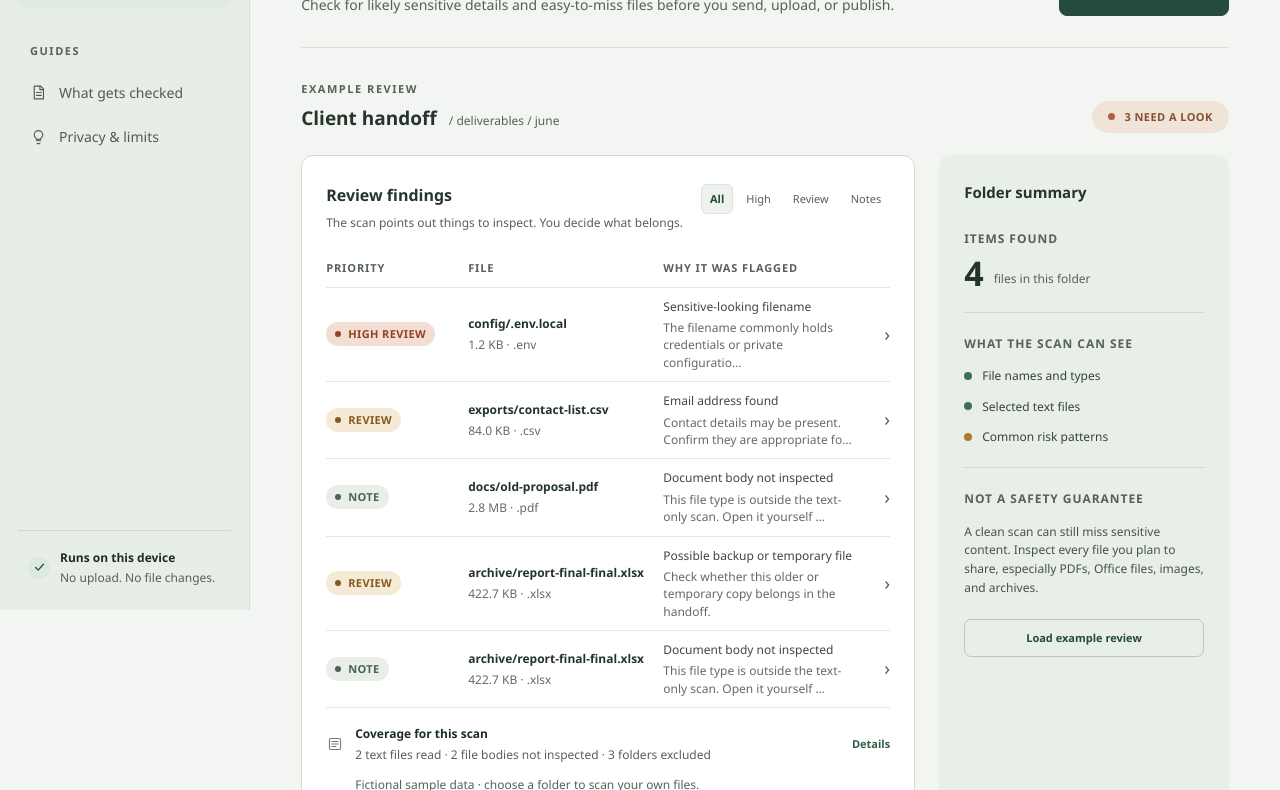
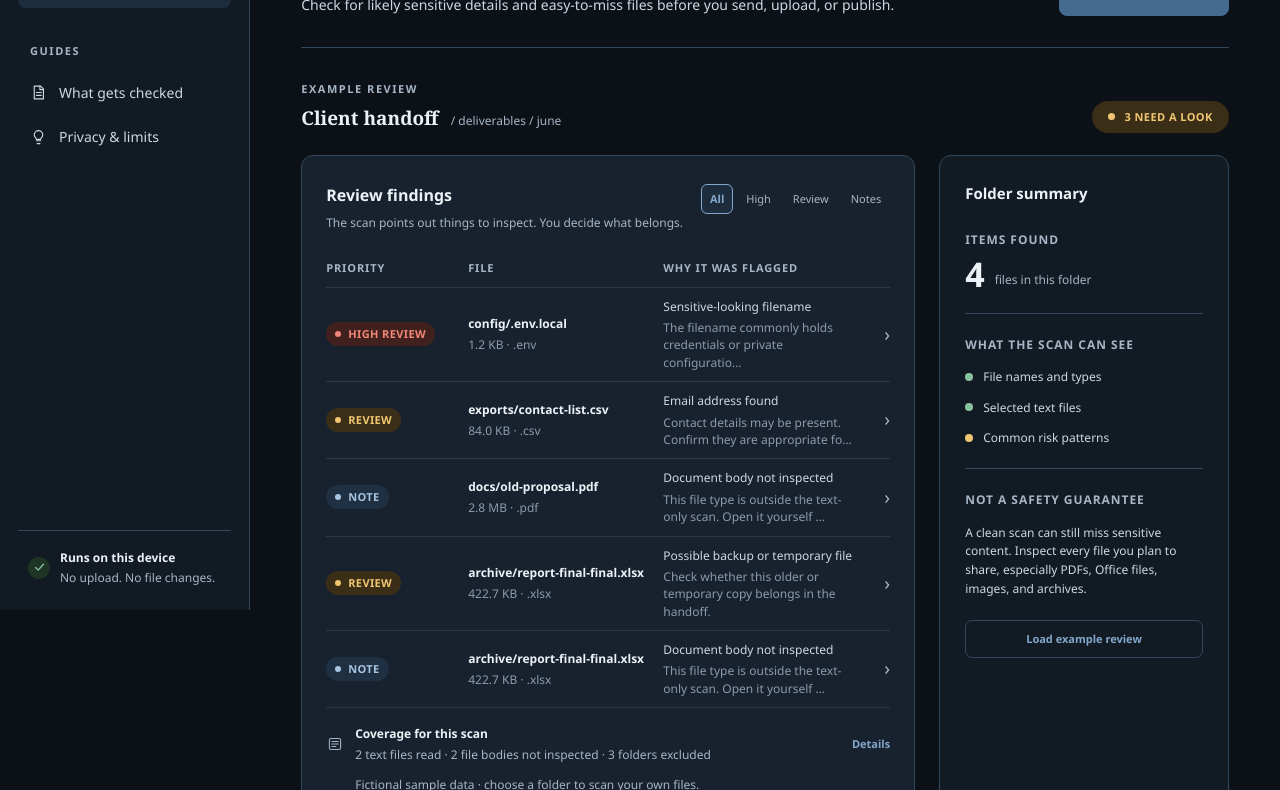
Before and after one commit to BradKingMe/KingPreflight, a website with bundled scripts: page app/index.html in a window 1280 px wide. Shown: the part 190-980 px from the top of the page. Built offline with nearby package versions, Linux system fonts and the light colour scheme.

Commit message:
Apply KingPreflight brand theme

```diff
--- a/app/styles.css
+++ b/app/styles.css
@@ -1,24 +1,49 @@
 :root {
-  color-scheme: light;
-  --paper: #f2f5f1;
-  --rail: #e7ede7;
-  --surface: #ffffff;
-  --ink: #1c2d26;
-  --body: #46524a;
-  --muted: #566158;
-  --faint: #626c63;
-  --line: #deddd4;
-  --line-soft: #e8e6dd;
-  --green: #244b3d;
-  --green-2: #315f44;
-  --red: #934128;
-  --red-wash: #f2ded3;
-  --amber: #87591d;
-  --amber-wash: #f4ead5;
-  --note: #4b6350;
-  --note-wash: #e9eee8;
+  color-scheme: dark;
+  --king-canvas: #0c1118;
+  --king-rail: #121a23;
+  --king-surface: #18222e;
+  --king-surface-raised: #202d3b;
+  --king-ink: #edf2f7;
+  --king-body: #cdd8e3;
+  --king-muted: #a7b5c4;
+  --king-faint: #8b9bad;
+  --king-line: #34475a;
+  --king-line-soft: #29394a;
+  --king-accent: #83a7cb;
+  --king-accent-strong: #456b91;
+  --king-accent-hover: #365777;
+  --king-accent-wash: #1e2d3d;
+  --king-focus: #a9d7ff;
+  --king-success: #8bc29f;
+  --king-success-wash: #1e3427;
+  --king-warning: #f0c672;
+  --king-warning-wash: #3b2e17;
+  --king-danger: #f08778;
+  --king-danger-wash: #40211d;
+  --king-note: #a7c4e0;
+  --king-note-wash: #1f3042;
+  --king-sans: "Aptos", "Segoe UI", system-ui, sans-serif;
+  --king-display: "Fraunces", Georgia, "Times New Roman", serif;
+  --paper: var(--king-canvas);
+  --rail: var(--king-rail);
+  --surface: var(--king-surface);
+  --ink: var(--king-ink);
+  --body: var(--king-body);
+  --muted: var(--king-muted);
+  --faint: var(--king-faint);
+  --line: var(--king-line);
+  --line-soft: var(--king-line-soft);
+  --green: var(--king-accent-strong);
+  --green-2: var(--king-accent);
+  --red: var(--king-danger);
+  --red-wash: var(--king-danger-wash);
+  --amber: var(--king-warning);
+  --amber-wash: var(--king-warning-wash);
+  --note: var(--king-note);
+  --note-wash: var(--king-note-wash);
   --radius: 12px;
-  font-family: "Segoe UI", Arial, sans-serif;
+  font-family: var(--king-sans);
 }
 
 * { box-sizing: border-box; }
@@ -26,22 +51,22 @@ html { min-width: 320px; min-height: 100%; background: var(--paper); }
 body { margin: 0; color: var(--ink); background: var(--paper); font-size: 14px; line-height: 1.45; -webkit-font-smoothing: antialiased; }
 button, input { font: inherit; }
 button, a, label { -webkit-tap-highlight-color: transparent; }
-button:focus-visible, a:focus-visible, label:focus-visible, summary:focus-visible { outline: 3px solid #bc7c3e; outline-offset: 3px; }
+button:focus-visible, a:focus-visible, label:focus-visible, summary:focus-visible { outline: 3px solid var(--king-focus); outline-offset: 3px; }
 .app-shell { min-height: 100vh; }
 
 .sidebar { position: fixed; inset: 0 auto 0 0; z-index: 3; display: flex; flex-direction: column; width: 250px; padding: 30px 18px 24px; background: var(--rail); border-right: 1px solid var(--line); }
 .brand { display: inline-flex; align-items: center; gap: 12px; width: fit-content; margin: 0 10px 56px; color: inherit; text-decoration: none; }
 .brand-mark { display: grid; place-items: center; width: 40px; height: 40px; border-radius: 12px; background: var(--green); }
-.brand-mark svg { width: 26px; height: 26px; fill: var(--paper); }
+.brand-mark svg { width: 26px; height: 26px; fill: var(--king-ink); }
 .brand-name { display: flex; flex-direction: column; gap: 1px; font-size: 12px; line-height: 1.15; letter-spacing: .12em; }
 .nav-label { margin: 0 12px 12px; color: var(--muted); font-size: 11px; font-weight: 700; letter-spacing: .14em; text-transform: uppercase; }
 .nav-label-spaced { margin-top: 35px; }
-.nav-item { display: flex; align-items: center; gap: 12px; width: 100%; min-height: 44px; padding: 0 12px; border: 0; border-radius: 8px; color: #535b54; background: transparent; text-align: left; text-decoration: none; cursor: pointer; }
+.nav-item { display: flex; align-items: center; gap: 12px; width: 100%; min-height: 44px; padding: 0 12px; border: 0; border-radius: 8px; color: var(--king-body); background: transparent; text-align: left; text-decoration: none; cursor: pointer; }
 .nav-item svg { flex: 0 0 auto; width: 17px; height: 17px; fill: none; stroke: currentColor; stroke-width: 1.6; stroke-linecap: round; stroke-linejoin: round; }
-.nav-item:hover { background: rgb(36 75 61 / 6%); }
-.nav-item.is-active { color: var(--green); background: #e0e9e2; font-weight: 650; }
-.sidebar-trust { display: flex; gap: 10px; align-items: center; margin-top: auto; padding: 18px 10px 0; border-top: 1px solid #d7d6ce; }
-.trust-check { display: grid; flex: 0 0 auto; place-items: center; width: 22px; height: 22px; border-radius: 50%; background: #dbe9df; color: var(--green); }
+.nav-item:hover { background: rgb(131 167 203 / 12%); }
+.nav-item.is-active { color: var(--king-accent); background: var(--king-accent-wash); font-weight: 650; }
+.sidebar-trust { display: flex; gap: 10px; align-items: center; margin-top: auto; padding: 18px 10px 0; border-top: 1px solid var(--line); }
+.trust-check { display: grid; flex: 0 0 auto; place-items: center; width: 22px; height: 22px; border-radius: 50%; background: var(--king-success-wash); color: var(--king-success); }
 .trust-check svg { width: 13px; height: 13px; fill: none; stroke: currentColor; stroke-width: 2; stroke-linecap: round; stroke-linejoin: round; }
 .sidebar-trust div { display: flex; flex-direction: column; gap: 2px; }
 .sidebar-trust strong { font-size: 12px; font-weight: 650; }
@@ -49,41 +74,41 @@ button:focus-visible, a:focus-visible, label:focus-visible, summary:focus-visibl
 
 .main { min-height: 100vh; margin-left: 250px; }
 .topbar { display: flex; justify-content: flex-end; align-items: center; gap: 20px; height: 78px; padding: 0 clamp(24px, 4vw, 60px); }
-.local-badge, .attention-badge { display: inline-flex; align-items: center; gap: 9px; min-height: 32px; padding: 0 16px; border-radius: 999px; color: var(--green-2); background: #e5eee7; font-size: 11px; font-weight: 700; letter-spacing: .04em; text-transform: uppercase; white-space: nowrap; }
-.status-dot { width: 7px; height: 7px; border-radius: 50%; background: #397152; }
-.quiet-button, .text-button { display: inline-flex; align-items: center; gap: 8px; padding: 8px 0; border: 0; color: #59655d; background: transparent; cursor: pointer; }
+.local-badge, .attention-badge { display: inline-flex; align-items: center; gap: 9px; min-height: 32px; padding: 0 16px; border-radius: 999px; color: var(--king-accent); background: var(--king-accent-wash); font-size: 11px; font-weight: 700; letter-spacing: .04em; text-transform: uppercase; white-space: nowrap; }
+.status-dot { width: 7px; height: 7px; border-radius: 50%; background: var(--king-success); }
+.quiet-button, .text-button { display: inline-flex; align-items: center; gap: 8px; padding: 8px 0; border: 0; color: var(--king-muted); background: transparent; cursor: pointer; }
 .quiet-button:disabled { opacity: .45; cursor: not-allowed; }
 .quiet-button svg { width: 18px; height: 18px; fill: none; stroke: currentColor; stroke-width: 1.5; stroke-linecap: round; stroke-linejoin: round; }
 .quiet-button:not(:disabled):hover, .text-button:hover { color: var(--green); }
 
 .content { width: min(100%, 1230px); margin: 0 auto; padding: 14px clamp(24px, 4vw, 60px) 26px; }
 .intro { display: flex; align-items: flex-end; justify-content: space-between; gap: 30px; padding: 0 0 31px; border-bottom: 1px solid var(--line); }
-.intro h1 { margin: 0; color: var(--ink); font-size: 35px; font-weight: 680; line-height: 1.12; letter-spacing: -.035em; }
-.intro p { max-width: 690px; margin: 15px 0 0; color: #566158; font-size: 14px; }
+.intro h1 { margin: 0; color: var(--ink); font-family: var(--king-display); font-size: 35px; font-weight: 600; line-height: 1.12; letter-spacing: -.035em; }
+.intro p { max-width: 690px; margin: 15px 0 0; color: var(--body); font-size: 14px; }
 .primary-button { display: inline-flex; flex: 0 0 auto; align-items: center; justify-content: center; gap: 10px; min-height: 46px; padding: 0 20px; border: 1px solid var(--green); border-radius: 8px; color: #fff; background: var(--green); font-size: 13px; font-weight: 700; text-decoration: none; cursor: pointer; transition: background-color 160ms ease, border-color 160ms ease, transform 160ms ease; }
-.primary-button:hover { background: #1b3e32; border-color: #1b3e32; }
+.primary-button:hover { background: var(--king-accent-hover); border-color: var(--king-accent-hover); }
 .primary-button:active { transform: translateY(1px); }
 .primary-button svg { width: 17px; height: 17px; fill: none; stroke: currentColor; stroke-width: 1.6; stroke-linecap: round; stroke-linejoin: round; }
 
 .review-section { padding-top: 29px; }
 .review-heading { display: flex; align-items: flex-end; justify-content: space-between; gap: 18px; min-height: 56px; margin-bottom: 22px; }
 .eyebrow { margin: 0 0 8px; color: var(--muted); font-size: 11px; font-weight: 700; letter-spacing: .14em; text-transform: uppercase; }
-.review-heading h2 { margin: 0; color: #25342c; font-size: 19px; font-weight: 680; }
-.review-heading h2 span { margin-left: 9px; color: #566158; font-size: 12px; font-weight: 400; }
-.attention-badge { color: #87502f; background: #f0e4d8; font-size: 11px; }
-.attention-badge span { width: 7px; height: 7px; border-radius: 50%; background: #ae6038; }
-.attention-badge.is-clear { color: var(--green-2); background: #e5eee7; }
-.attention-badge.is-clear span { background: #397152; }
+.review-heading h2 { margin: 0; color: var(--ink); font-family: var(--king-display); font-size: 19px; font-weight: 600; }
+.review-heading h2 span { margin-left: 9px; color: var(--muted); font-size: 12px; font-weight: 400; font-family: var(--king-sans); }
+.attention-badge { color: var(--king-warning); background: var(--king-warning-wash); font-size: 11px; }
+.attention-badge span { width: 7px; height: 7px; border-radius: 50%; background: var(--king-warning); }
+.attention-badge.is-clear { color: var(--king-success); background: var(--king-success-wash); }
+.attention-badge.is-clear span { background: var(--king-success); }
 
 .review-layout { display: grid; grid-template-columns: minmax(0, 2.12fr) minmax(265px, 1fr); align-items: stretch; gap: 24px; }
-.findings-panel { min-width: 0; padding: 28px 24px 18px; border: 1px solid #d9d8ce; border-radius: var(--radius); background: var(--surface); }
+.findings-panel { min-width: 0; padding: 28px 24px 18px; border: 1px solid var(--line); border-radius: var(--radius); background: var(--surface); }
 .panel-heading { display: flex; align-items: flex-start; justify-content: space-between; gap: 16px; min-height: 76px; }
-.panel-heading h3, .summary-panel h3 { margin: 0; color: #25342c; font-size: 16px; font-weight: 680; }
+.panel-heading h3, .summary-panel h3 { margin: 0; color: var(--ink); font-size: 16px; font-weight: 680; }
 .panel-heading p { margin: 7px 0 0; color: var(--muted); font-size: 12px; }
 .filter-controls { display: flex; flex-wrap: wrap; gap: 4px; }
 .filter-button { min-height: 30px; padding: 0 8px; border: 1px solid transparent; border-radius: 6px; color: var(--muted); background: transparent; font-size: 11px; cursor: pointer; }
-.filter-button:hover { color: var(--green); background: #f0f2ed; }
-.filter-button.is-selected { border-color: #dce5dd; color: var(--green); background: #edf2ed; font-weight: 700; }
+.filter-button:hover { color: var(--king-accent); background: var(--king-surface-raised); }
+.filter-button.is-selected { border-color: var(--king-accent); color: var(--king-accent); background: var(--king-accent-wash); font-weight: 700; }
 .finding-columns { display: grid; grid-template-columns: 126px minmax(170px, 1.04fr) minmax(180px, 1.12fr) 18px; gap: 16px; padding: 0 0 11px; border-bottom: 1px solid var(--line-soft); color: var(--muted); font-size: 11px; font-weight: 700; letter-spacing: .08em; text-transform: uppercase; }
 .finding-columns span:last-child { grid-column: 3; }
 .finding { border-bottom: 1px solid var(--line-soft); }
@@ -97,57 +122,57 @@ button:focus-visible, a:focus-visible, label:focus-visible, summary:focus-visibl
 .severity-review { color: var(--amber); background: var(--amber-wash); }
 .severity-note { color: var(--note); background: var(--note-wash); }
 .file-cell, .reason-cell { display: flex; min-width: 0; flex-direction: column; gap: 4px; }
-.file-cell strong { overflow-wrap: anywhere; color: #24342d; font-size: 12px; font-weight: 680; }
+.file-cell strong { overflow-wrap: anywhere; color: var(--ink); font-size: 12px; font-weight: 680; }
 .file-cell span, .reason-cell span { color: var(--faint); font-size: 12px; }
-.reason-cell strong { color: #3d4942; font-size: 12px; font-weight: 500; }
+.reason-cell strong { color: var(--body); font-size: 12px; font-weight: 500; }
 .finding-detail { display: flex; flex-direction: column; gap: 6px; padding: 0 24px 16px 142px; color: var(--body); font-size: 12px; }
 .finding-detail p { margin: 0; }
 .finding-detail .privacy-note { color: var(--muted); font-size: 12px; }
 
 .empty-findings { display: flex; align-items: flex-start; gap: 12px; padding: 24px 0; }
 .empty-findings[hidden], .filter-empty[hidden] { display: none; }
-.empty-mark { display: grid; place-items: center; width: 26px; height: 26px; border-radius: 50%; color: var(--green); background: #e5eee7; }
+.empty-mark { display: grid; place-items: center; width: 26px; height: 26px; border-radius: 50%; color: var(--king-success); background: var(--king-success-wash); }
 .empty-mark svg { width: 16px; height: 16px; fill: none; stroke: currentColor; stroke-width: 2; stroke-linecap: round; stroke-linejoin: round; }
 .empty-findings strong { font-size: 12px; }
 .empty-findings p { margin: 4px 0 0; color: var(--muted); font-size: 12px; }
 .filter-empty { margin: 18px 0; color: var(--muted); font-size: 12px; }
 .coverage-line { display: flex; align-items: center; gap: 12px; padding-top: 17px; }
-.coverage-icon { display: grid; place-items: center; width: 17px; height: 17px; color: #70776e; }
+.coverage-icon { display: grid; place-items: center; width: 17px; height: 17px; color: var(--king-muted); }
 .coverage-icon svg { width: 16px; height: 16px; fill: none; stroke: currentColor; stroke-width: 1.3; stroke-linecap: round; }
 .coverage-line div { display: flex; min-width: 0; flex: 1; flex-direction: column; gap: 3px; }
 .coverage-line strong { font-size: 12px; font-weight: 680; }
 .coverage-line div span { color: var(--muted); font-size: 12px; }
 .text-button { flex: 0 0 auto; color: var(--green-2); font-size: 11px; font-weight: 650; }
 .scan-status { min-height: 18px; margin: 13px 0 0 29px; color: var(--muted); font-size: 12px; }
-.scan-status.is-error { color: #963f31; }
+.scan-status.is-error { color: var(--king-danger); }
 
-.summary-panel { padding: 27px 25px 22px; border-radius: var(--radius); background: #e8eee8; }
+.summary-panel { padding: 27px 25px 22px; border: 1px solid var(--line); border-radius: var(--radius); background: var(--king-rail); }
 .summary-panel h3 { margin-bottom: 27px; font-size: 15px; }
 .summary-total { display: grid; grid-template-columns: auto 1fr; align-items: end; column-gap: 10px; }
 .summary-total > span { grid-column: 1 / -1; margin-bottom: 8px; color: var(--muted); font-size: 12px; font-weight: 650; letter-spacing: .08em; text-transform: uppercase; }
-.summary-total strong { color: #24342d; font-size: 34px; font-weight: 680; line-height: 1; }
+.summary-total strong { color: var(--ink); font-size: 34px; font-weight: 680; line-height: 1; }
 .summary-total small { padding-bottom: 2px; color: var(--muted); font-size: 12px; }
-.summary-divider { height: 1px; margin: 22px 0; background: #d8d7cf; }
+.summary-divider { height: 1px; margin: 22px 0; background: var(--line); }
 .summary-panel h4 { margin: 0 0 15px; color: var(--muted); font-size: 12px; font-weight: 700; letter-spacing: .08em; text-transform: uppercase; }
 .scope-list { display: flex; flex-direction: column; gap: 13px; margin: 0; padding: 0; list-style: none; }
-.scope-list li { display: flex; align-items: center; gap: 10px; color: #36433c; font-size: 12px; }
+.scope-list li { display: flex; align-items: center; gap: 10px; color: var(--body); font-size: 12px; }
 .scope-dot { width: 8px; height: 8px; border-radius: 50%; }
-.scope-dot.is-covered { background: #397152; }
-.scope-dot.is-limited { background: #b17a2a; }
-.summary-note { margin: 0; color: #46534a; font-size: 12px; line-height: 1.55; }
-.outline-button { width: 100%; min-height: 38px; margin-top: 22px; border: 1px solid #bac8bd; border-radius: 7px; color: var(--green); background: transparent; font-size: 11px; font-weight: 650; cursor: pointer; }
-.outline-button:hover { background: #e5ebe4; }
+.scope-dot.is-covered { background: var(--king-success); }
+.scope-dot.is-limited { background: var(--king-warning); }
+.summary-note { margin: 0; color: var(--body); font-size: 12px; line-height: 1.55; }
+.outline-button { width: 100%; min-height: 38px; margin-top: 22px; border: 1px solid var(--line); border-radius: 7px; color: var(--king-accent); background: transparent; font-size: 11px; font-weight: 650; cursor: pointer; }
+.outline-button:hover { background: var(--king-surface-raised); }
 
-.page-footer { display: flex; align-items: center; gap: 22px; min-height: 58px; margin-top: 44px; border-top: 1px solid var(--line); color: #566158; font-size: 12px; }
-.footer-status { display: inline-flex; align-items: center; gap: 9px; color: #435149; }
+.page-footer { display: flex; align-items: center; gap: 22px; min-height: 58px; margin-top: 44px; border-top: 1px solid var(--line); color: var(--muted); font-size: 12px; }
+.footer-status { display: inline-flex; align-items: center; gap: 9px; color: var(--body); }
 .version-label { margin-left: auto; font-size: 12px; }
-.guide-dialog { width: min(500px, calc(100% - 32px)); max-height: min(80vh, 720px); padding: 28px; border: 1px solid #d5d4cb; border-radius: 14px; color: var(--ink); background: var(--surface); box-shadow: 0 18px 32px rgb(30 42 34 / 18%); }
-.guide-dialog::backdrop { background: rgb(24 34 28 / 42%); }
+.guide-dialog { width: min(500px, calc(100% - 32px)); max-height: min(80vh, 720px); padding: 28px; border: 1px solid var(--line); border-radius: 14px; color: var(--ink); background: var(--surface); box-shadow: 0 18px 32px rgb(0 0 0 / 42%); }
+.guide-dialog::backdrop { background: rgb(10 7 5 / 72%); }
 .guide-dialog form { position: relative; }
 .guide-dialog h2 { margin: 0 0 14px; font-size: 22px; letter-spacing: -.025em; }
 .dialog-body { color: var(--body); font-size: 13px; line-height: 1.6; }
 .dialog-body p { margin: 0 0 12px; }
-.dialog-close { position: absolute; top: -8px; right: -8px; display: grid; place-items: center; width: 34px; height: 34px; border: 0; border-radius: 50%; color: #59655d; background: #eeede7; font-size: 21px; cursor: pointer; }
+.dialog-close { position: absolute; top: -8px; right: -8px; display: grid; place-items: center; width: 34px; height: 34px; border: 0; border-radius: 50%; color: var(--body); background: var(--king-surface-raised); font-size: 21px; cursor: pointer; }
 .dialog-done { margin-top: 18px; }
 
 @media (max-width: 1100px) {
```
Also changed, not shown: app/index.html (+2 -1 lines).
